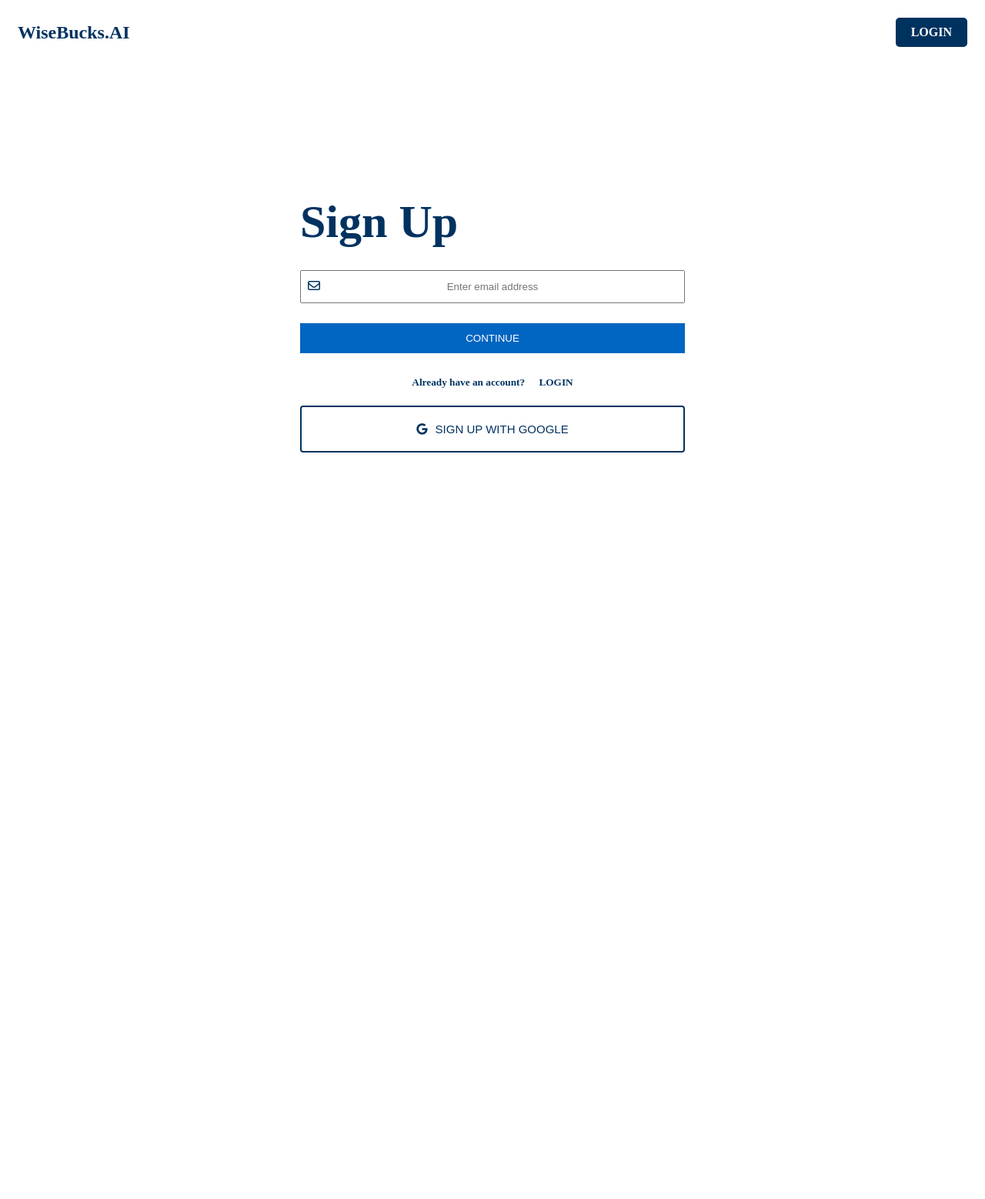
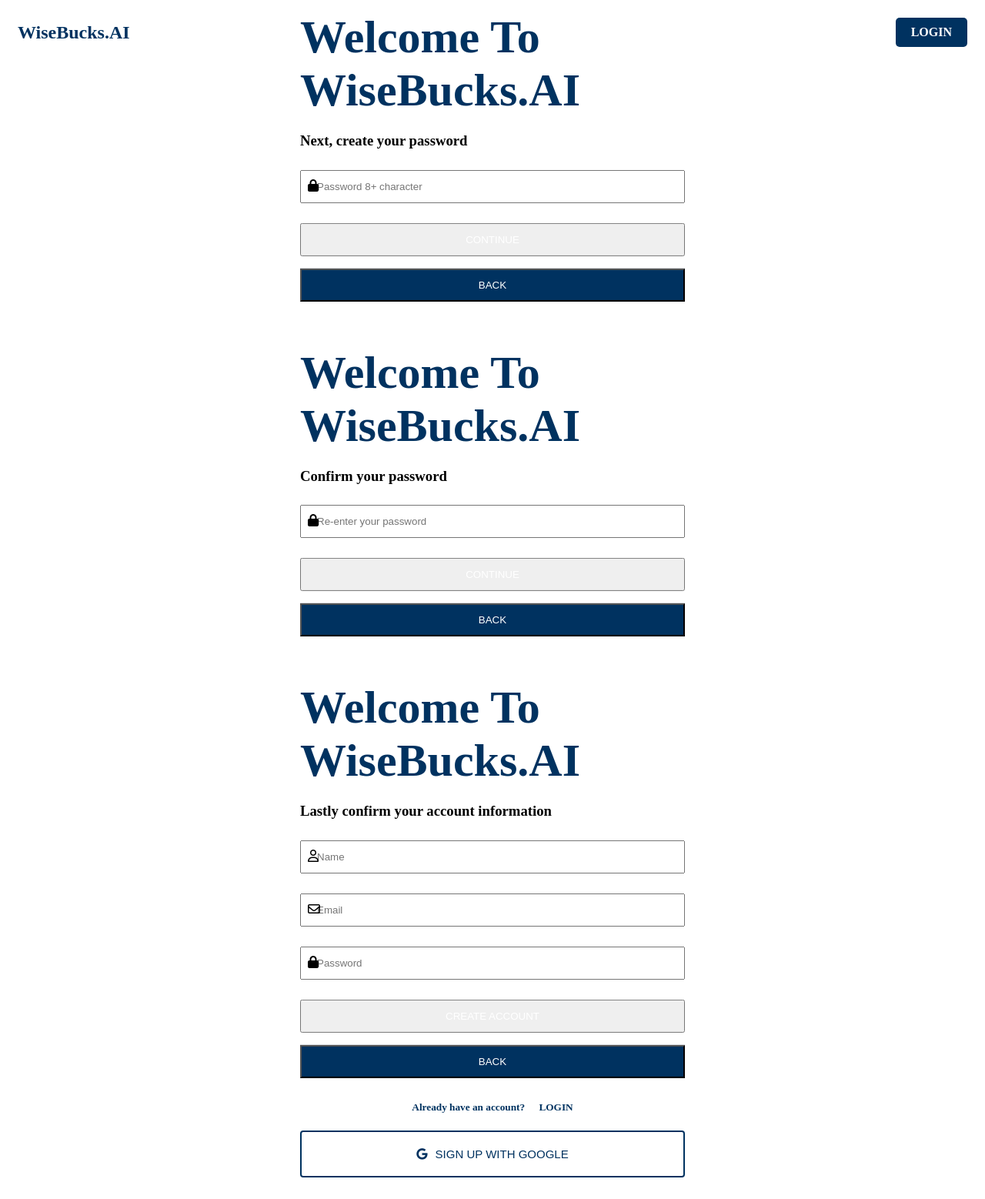
Before and after one commit to disha101003/wisebucks.ai, a Flask app: page /signup in a window 1280 px wide. Shown: the whole page at 77% size. Before the commit the page ends 588 px from the top, so only its background shows below. Run offline with Flask 3, Linux system fonts and the light colour scheme.

Commit message:
signup form with js

```diff
--- a/templates/signup.html
+++ b/templates/signup.html
@@ -14,24 +14,111 @@
 
   <nav class="navbar">
     <a class="navbar-logo" href="#">WiseBucks.AI</a>
-    <a class="navbar-button" href="login.html">LOGIN</a>
+    <a class="navbar-button" href="{{ url_for('login') }}">LOGIN</a>
   </nav>
 
   <div class="login-container">
-    <h2>Sign Up</h2>
-    <form class="inline" style="border-color: #003260;">
-      <div class="input-icons">
-        <i class="fa-regular fa-envelope" style="color: #003260;"></i>
-        <input class="input-field" type="text" placeholder="Enter email address">
 
+    <section>
+      <div class="container">
+        <form>
 
+          <div class="step step-1 active">
+            <h2>Sign Up</h2>
+            <div class="form-group">
+              <div class="input-icons">
+                <i class="fa-regular fa-envelope" style="color: #003260;"></i>
+                <input type="text" id="input-field" type="text" placeholder="Enter email address">
+              </div>
+
+            </div>
+            <button type="button" class="next-btn">CONTINUE</button>
+          </div>
+
+          <div class="step step-2">
+            <h2>Welcome To WiseBucks.AI</h2>
+            <h3>To start, what's your name?</h3>
+            <div class="form-group">
+              <div class="input-icons">
+                <i class="fa-regular fa-user"></i>
+
+                <input type="text" id="email" name="email" placeholder="Name">
+              </div>
+            </div>
+
+            <button type="button" class="next-btn">CONTINUE</button>
+            <button type="button" class="previous-btn" style="background-color:#003260 ;">BACK</button>
+          </div>
+
+          <div class="step step-3">
+            <h2>Welcome To WiseBucks.AI</h2>
+            <h3>Next, create your password</h3>
+            <div class="form-group">
+              <div class="input-icons">
+                <i class="fa-solid fa-lock"></i>
+
+                <input type="text" id="email" name="email" placeholder="Password 8+ character">
+              </div>
+            </div>
+
+            <button type="button" class="next-btn">CONTINUE</button>
+            <button type="button" class="previous-btn" style="background-color:#003260 ;">BACK</button>
+          </div>
+
+          <div class="step step-4">
+            <h2>Welcome To WiseBucks.AI</h2>
+            <h3>Confirm your password</h3>
+            <div class="form-group">
+              <div class="input-icons">
+                <i class="fa-solid fa-lock"></i>
+
+                <input type="text" id="email" name="email" placeholder="Re-enter your password">
+              </div>
+            </div>
+
+            <button type="button" class="next-btn">CONTINUE</button>
+            <button type="button" class="previous-btn" style="background-color:#003260 ;">BACK</button>
+          </div>
+
+          <div class="step step-5">
+            <h2>Welcome To WiseBucks.AI</h2>
+            <h3>Lastly confirm your account information</h3>
+            <div class="form-group">
+              <div class="input-icons">
+                <i class="fa-regular fa-user"></i>
+
+                <input type="text" id="email" name="email" placeholder="Name">
+              </div>
+            </div>
+            <div class="form-group">
+              <div class="input-icons">
+                <i class="fa-regular fa-envelope"></i>
+
+                <input type="text" id="email" name="email" placeholder="Email">
+              </div>
+            </div>
+            <div class="form-group">
+              <div class="input-icons">
+                <i class="fa-solid fa-lock"></i>
+
+                <input type="text" id="email" name="email" placeholder="Password">
+              </div>
+            </div>
+
+            <button type="submit" class="submit-btn">CREATE ACCOUNT</button>
+            <button type="button" class="previous-btn" style="background-color:#003260 ;">BACK</button>
+
+          </div>
+
+        </form>
       </div>
-    </form>
+    </section>
 
-    <button class="login-button">CONTINUE</button>
-    <h5>Already have an account? <a href="login.html">LOGIN</a></h5>
+    <!-- <button class="login-button">CONTINUE</button> -->
+    <h5>Already have an account? <a href="{{ url_for('login') }}">LOGIN</a></h5>
     <button class="google-login-button"><i class="fab fa-google"></i> SIGN UP WITH GOOGLE</button>
   </div>
 </body>
+<script src="{{ url_for('static', filename='js/signup.js') }}"></script>
 
 </html>
```
